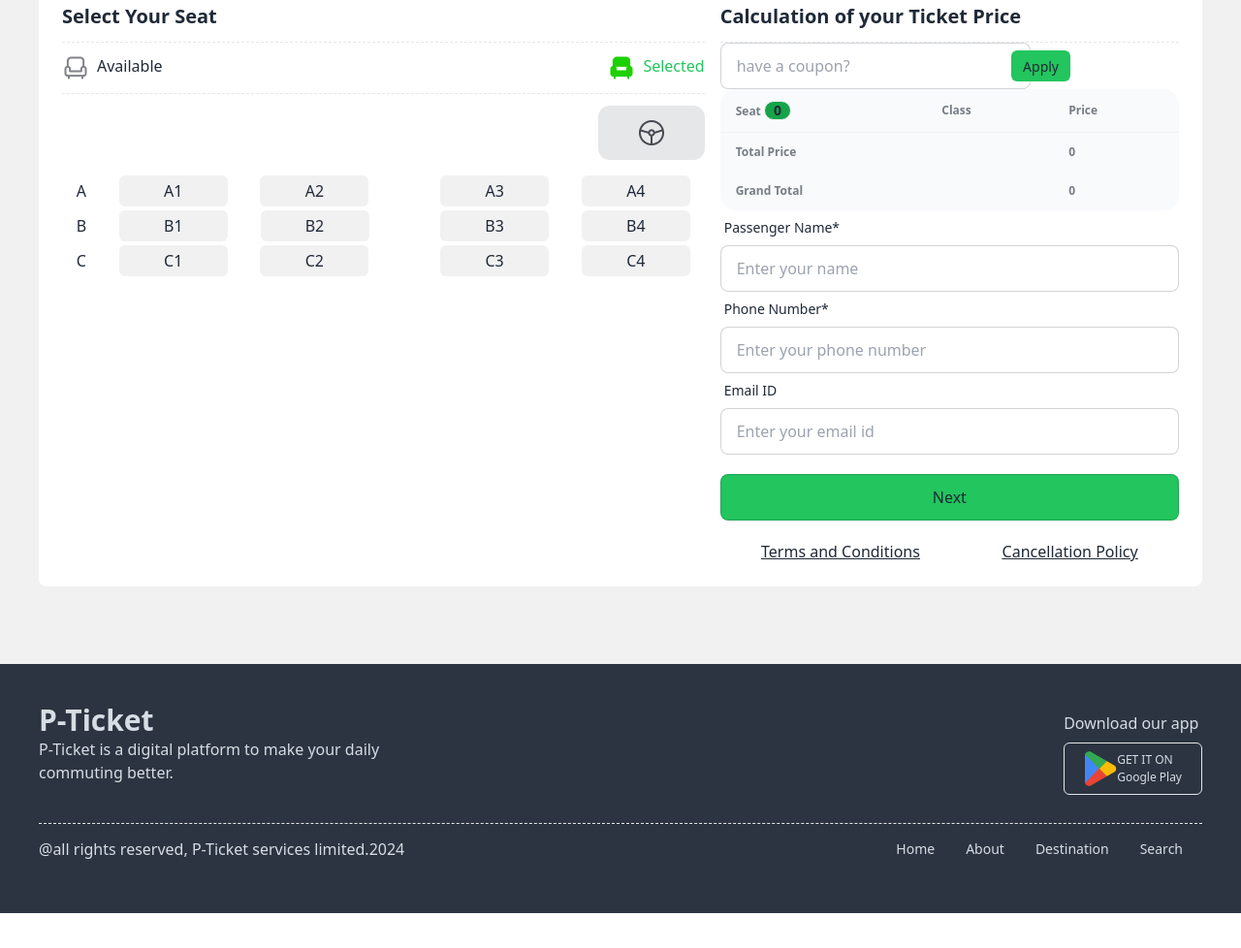
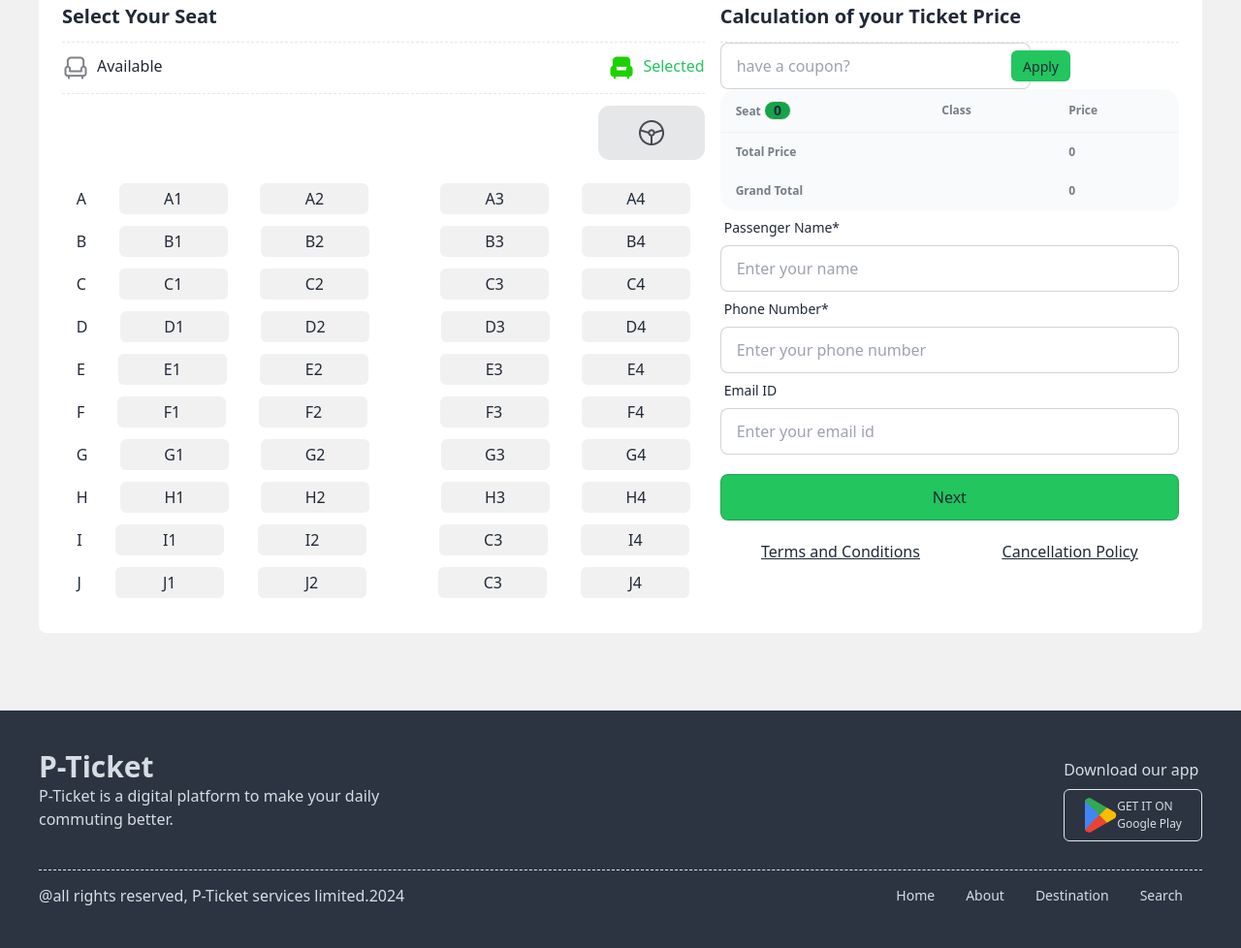
Before and after one commit to mithuchandrabiswas/assignment-five-smart-ticketing, a plain HTML site: page index.html in a window 1280 px wide. Shown: the part 1855-2833 px from the top of the page at 97% size. Before the commit the page ends 2797 px from the top, so only its background shows below. Drawn offline with nearby package versions, Linux system fonts and the light colour scheme.

Commit message:
updated Seat Plan Section and grand total Calculation

```diff
--- a/index.html
+++ b/index.html
@@ -192,7 +192,7 @@
 
           <!-- ======Seat Plan===== -->
           <!-- ------Row 1--------- -->
-          <div class="flex justify-around items-center gap-1 my-1">
+          <div class="flex justify-around items-center gap-1 my-3">
             <p> A </p>
             <span id="A1" class="w-28 h-8 bg-[#F2F1F1] rounded-md text-center flex justify-center items-center seat-number"> A1
             </span>
@@ -205,7 +205,7 @@
             </span>
           </div>
           <!-- ------Row 2--------- -->
-          <div class="flex justify-around items-center gap-1 my-1">
+          <div class="flex justify-around items-center gap-1 my-3">
             <p> B </p>
             <span id="B1" class="w-28 h-8 bg-[#F2F1F1] rounded-md text-center flex justify-center items-center seat-number"> B1
             </span>
@@ -218,7 +218,7 @@
             </span>
           </div>
           <!-- ------Row 3--------- -->
-          <div class="flex justify-around items-center gap-1 my-1">
+          <div class="flex justify-around items-center gap-1 my-3">
             <p> C </p>
             <span id="C1" class="w-28 h-8 bg-[#F2F1F1] rounded-md text-center flex justify-center items-center seat-number"> C1
             </span>
@@ -228,6 +228,97 @@
               C3
             </span>
             <span id="C4" class="w-28 h-8 bg-[#F2F1F1] rounded-md text-center flex justify-center items-center seat-number"> C4
+            </span>
+          </div>
+          <!-- ------Row 4--------- -->
+          <div class="flex justify-around items-center gap-1 my-3">
+            <p> D </p>
+            <span id="D1" class="w-28 h-8 bg-[#F2F1F1] rounded-md text-center flex justify-center items-center seat-number"> D1
+            </span>
+            <span id="D2" class="w-28 h-8 bg-[#F2F1F1] rounded-md text-center flex justify-center items-center seat-number"> D2
+            </span>
+            <span id="D3" class="w-28 h-8 bg-[#F2F1F1] rounded-md text-center flex justify-center items-center seat-number ml-10">
+              D3
+            </span>
+            <span id="D4" class="w-28 h-8 bg-[#F2F1F1] rounded-md text-center flex justify-center items-center seat-number"> D4
+            </span>
+          </div>
+          <!-- ------Row 5--------- -->
+          <div class="flex justify-around items-center gap-1 my-3">
+            <p> E </p>
+            <span id="E1" class="w-28 h-8 bg-[#F2F1F1] rounded-md text-center flex justify-center items-center seat-number"> E1
+            </span>
+            <span id="E2" class="w-28 h-8 bg-[#F2F1F1] rounded-md text-center flex justify-center items-center seat-number"> E2
+            </span>
+            <span id="E3" class="w-28 h-8 bg-[#F2F1F1] rounded-md text-center flex justify-center items-center seat-number ml-10">
+              E3
+            </span>
+            <span id="E4" class="w-28 h-8 bg-[#F2F1F1] rounded-md text-center flex justify-center items-center seat-number"> E4
+            </span>
+          </div>
+          <!-- ------Row 6--------- -->
+          <div class="flex justify-around items-center gap-1 my-3">
+            <p> F </p>
+            <span id="F1" class="w-28 h-8 bg-[#F2F1F1] rounded-md text-center flex justify-center items-center seat-number"> F1
+            </span>
+            <span id="F2" class="w-28 h-8 bg-[#F2F1F1] rounded-md text-center flex justify-center items-center seat-number"> F2
+            </span>
+            <span id="F3" class="w-28 h-8 bg-[#F2F1F1] rounded-md text-center flex justify-center items-center seat-number ml-10">
+              F3
+            </span>
+            <span id="F4" class="w-28 h-8 bg-[#F2F1F1] rounded-md text-center flex justify-center items-center seat-number"> F4
+            </span>
+          </div>
+          <!-- ------Row 7--------- -->
+          <div class="flex justify-around items-center gap-1 my-3">
+            <p> G </p>
+            <span id="G1" class="w-28 h-8 bg-[#F2F1F1] rounded-md text-center flex justify-center items-center seat-number"> G1
+            </span>
+            <span id="G2" class="w-28 h-8 bg-[#F2F1F1] rounded-md text-center flex justify-center items-center seat-number"> G2
+            </span>
+            <span id="G3" class="w-28 h-8 bg-[#F2F1F1] rounded-md text-center flex justify-center items-center seat-number ml-10">
+              G3
+            </span>
+            <span id="G4" class="w-28 h-8 bg-[#F2F1F1] rounded-md text-center flex justify-center items-center seat-number"> G4
+            </span>
+          </div>
+          <!-- ------Row 8--------- -->
+          <div class="flex justify-around items-center gap-1 my-3">
+            <p> H </p>
+            <span id="C1" class="w-28 h-8 bg-[#F2F1F1] rounded-md text-center flex justify-center items-center seat-number"> H1
+            </span>
+            <span id="H2" class="w-28 h-8 bg-[#F2F1F1] rounded-md text-center flex justify-center items-center seat-number"> H2
+            </span>
+            <span id="H3" class="w-28 h-8 bg-[#F2F1F1] rounded-md text-center flex justify-center items-center seat-number ml-10">
+              H3
+            </span>
+            <span id="H4" class="w-28 h-8 bg-[#F2F1F1] rounded-md text-center flex justify-center items-center seat-number"> H4
+            </span>
+          </div>
+          <!-- ------Row 9--------- -->
+          <div class="flex justify-around items-center gap-1 my-3">
+            <p> I </p>
+            <span id="I1" class="w-28 h-8 bg-[#F2F1F1] rounded-md text-center flex justify-center items-center seat-number"> I1
+            </span>
+            <span id="I2" class="w-28 h-8 bg-[#F2F1F1] rounded-md text-center flex justify-center items-center seat-number"> I2
+            </span>
+            <span id="I3" class="w-28 h-8 bg-[#F2F1F1] rounded-md text-center flex justify-center items-center seat-number ml-10">
+              C3
+            </span>
+            <span id="I4" class="w-28 h-8 bg-[#F2F1F1] rounded-md text-center flex justify-center items-center seat-number"> I4
+            </span>
+          </div>
+          <!-- ------Row 10--------- -->
+          <div class="flex justify-around items-center gap-1 my-3">
+            <p> J </p>
+            <span id="J1" class="w-28 h-8 bg-[#F2F1F1] rounded-md text-center flex justify-center items-center seat-number"> J1
+            </span>
+            <span id="J2" class="w-28 h-8 bg-[#F2F1F1] rounded-md text-center flex justify-center items-center seat-number"> J2
+            </span>
+            <span id="J3" class="w-28 h-8 bg-[#F2F1F1] rounded-md text-center flex justify-center items-center seat-number ml-10">
+              C3
+            </span>
+            <span id="J4" class="w-28 h-8 bg-[#F2F1F1] rounded-md text-center flex justify-center items-center seat-number"> J4
             </span>
           </div>
 
@@ -263,7 +354,7 @@
                 <tr>
                   <td> Grand Total </td>
                   <td> </td>
-                  <td class="grand-total"> 0 </td>
+                  <td id="grand-total"> 0 </td>
                 </tr>
 
               </tfoot>
@@ -277,12 +368,12 @@
               <div class="label">
                 <span class="label-text"> Passenger Name* </span>
               </div>
-              <input type="text" placeholder="Enter your name" class="input input-bordered w-full" />
+              <input type="text" placeholder="Enter your name" class="input input-bordered w-full" required />
 
               <div class="label">
                 <span class="label-text"> Phone Number* </span>
               </div>
-              <input type="number" placeholder="Enter your phone number" class="input input-bordered w-full" />
+              <input type="number" placeholder="Enter your phone number" class="input input-bordered w-full" required />
 
               <div class="label">
                 <span class="label-text"> Email ID </span>
--- a/js/index.js
+++ b/js/index.js
@@ -29,43 +29,38 @@ for (let seatNumber of seatNumbers) {
             console.log(typeof convertedtotalSeatRemaining);
 
             // Total Price Calculate
+            const totalPriceText = document.getElementById('total-price').innerText;
+            const convertedTotalPrice = parseInt(totalPriceText);
+            let totalPrice = selectedArray.length * 550;
+            document.getElementById('total-price').innerText = totalPrice;
+
+            // Grand Total Calculate
+            const grandPriceText = document.getElementById('grand-total').innerText;
+            const convertedGrandTotalPrice = parseInt(grandPriceText);
+            let totalGrandPrice = selectedArray.length * 550;
+            document.getElementById('grand-total').innerText = totalGrandPrice;
 
 
 
-            // const submitBtn = document.getElementById('submit-btn');
-            // console.log(submitBtn);
+            const submitBtn = document.getElementById('submit-btn');
+            console.log(submitBtn);
 
-            // const xxX = document.querySelector('.xxx')
-            // const inputValue = xxX.value;
-            // console.log(inputValue);
+            const xxX = document.querySelector('.xxx')
+            const inputValue = xxX.value;
+            console.log(inputValue);
 
-            // const myBtnClass = document.querySelector('.myBtnClass');
-            // console.log(myBtnClass);
-            // if (inputValue === "NEW15" || inputValue === "Couple 20") {
-            //     myBtnClass.className = "hidden";
-            // }
+            const myBtnClass = document.querySelector('.myBtnClass');
+            console.log(myBtnClass);
+            if (inputValue === "NEW15" || inputValue === "Couple 20") {
+                myBtnClass.classList.remove('hidden');
+            } else {
+                myBtnClass.classList.add('hidden');
+            }
         }
 
 
 
-        // let totalPriceText = document.getElementById('total-price').innerText;
-        // let conTotalPrice = parseInt(totalPriceText);
-        // console.log(typeof conTotalPrice);
-        // let totalPrice = selectedArray.length * 550;
-        // totalPrice.innerText = initotal;
-
-        //     // Current Seat
-        //     const currentSeatNumber = document.getElementById('total-remaining-seat').innerText;
-        //     const convertedCurrentSeatNumber = parseInt(currentSeatNumber)
-        //     console.log(convertedCurrentSeatNumber);
-        //     //available Seat
-        //     const remainingSeat = convertedCurrentSeatNumber - selectedArray.length;
-        //     //
-        //     currentSeatNumber.innerText = remainingSeat;
-        //     console.log(currentSeatNumber);
-
-
-
+        // Appending Part
         const tBody = document.querySelector('.tbody')
         // console.log(tBody)
         const tr = document.createElement('tr')
@@ -80,24 +75,5 @@ for (let seatNumber of seatNumbers) {
         td1.innerText = selectedSeatNumber;
         td2.innerText = "Economoy";
         td3.innerText = 550;
-
-
-        seatNumber.addEventListener("click", function () {
-            selectedArray.push(selectedSeatNumber);
-            console.log(selectedArray.length);
-
-        })
-
-
-
-
     })
 }
-// function totalP(){
-//     let totalPriceText = document.getElementById('total-price').innerText;
-//     let sum = 1;
-//         let conTotalPrice = parseInt(totalPriceText);
-//         console.log(typeof conTotalPrice);
-//         let totalPrice = selectedArray.length * 550;
-//         totalPrice.innerText = sum;
-// }
```
